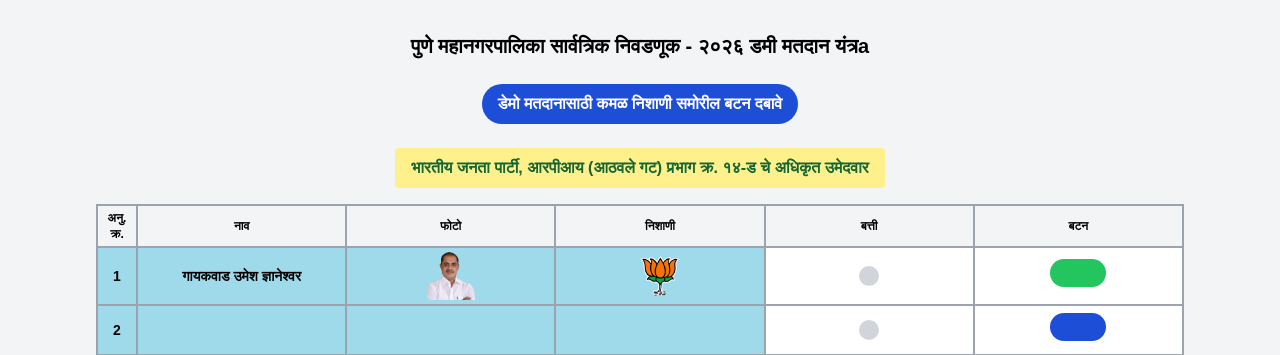
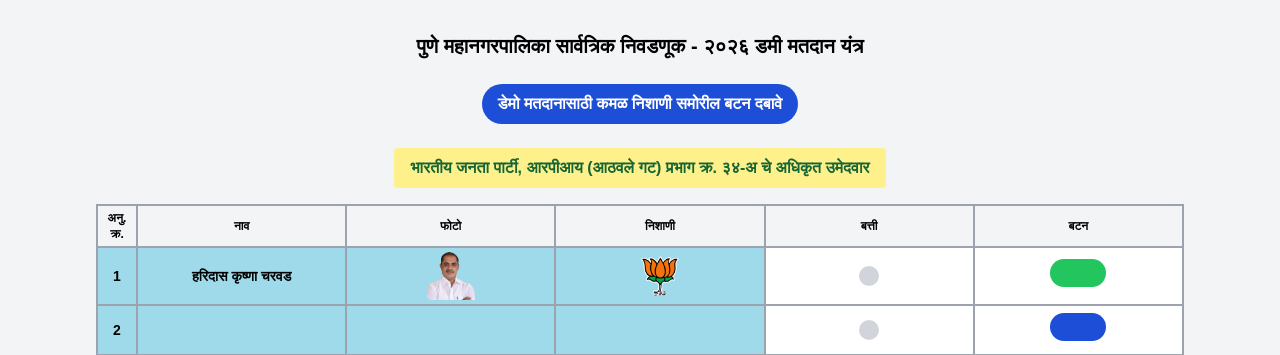
Before and after one commit to corporateDynastical/haridas_charwad_dummyvote-, a Next.js app: page / in a window 1280 px wide. Shown: the top 355 px of the page. Built offline with nearby package versions, Linux system fonts and the light colour scheme.

Commit message:
Update page.tsx

```diff
--- a/app/page.tsx
+++ b/app/page.tsx
@@ -19,7 +19,7 @@
   return (
     <section className="bg-gray-100 dark:bg-gray-900 px-4 md:px-24 py-6 text-black dark:text-white">
       <h1 className="text-center text-xl font-bold mb-4 pt-2">
-        पुणे महानगरपालिका सार्वत्रिक निवडणूक - २०२६ डमी मतदान यंत्रa
+        पुणे महानगरपालिका सार्वत्रिक निवडणूक - २०२६ डमी मतदान यंत्र
       </h1>
 
       <div className="text-center mb-4 pt-2">
@@ -30,7 +30,7 @@
 
       <div className="text-center mb-4 pt-2">
         <span className="bg-yellow-200 text-green-800 font-bold px-4 py-2 inline-block rounded dark:bg-yellow-300">
-          भारतीय जनता पार्टी, आरपीआय (आठवले गट) प्रभाग क्र. १४-ड चे अधिकृत उमेदवार
+          भारतीय जनता पार्टी, आरपीआय (आठवले गट) प्रभाग क्र. ३४-अ चे अधिकृत उमेदवार
         </span>
       </div>
 
@@ -68,7 +68,7 @@
                 </td>
 
                 <td className="border-2 border-gray-400 px-2 md:px-1 py-1 text-center font-bold text-sm">
-                  {index === 0 ? "गायकवाड उमेश ज्ञानेश्वर" : ""}
+                  {index === 0 ? "हरिदास कृष्णा चरवड" : ""}
                 </td>
 
                 <td className="border-2 border-gray-400 px-2 md:px-1 py-1 text-center">
```
